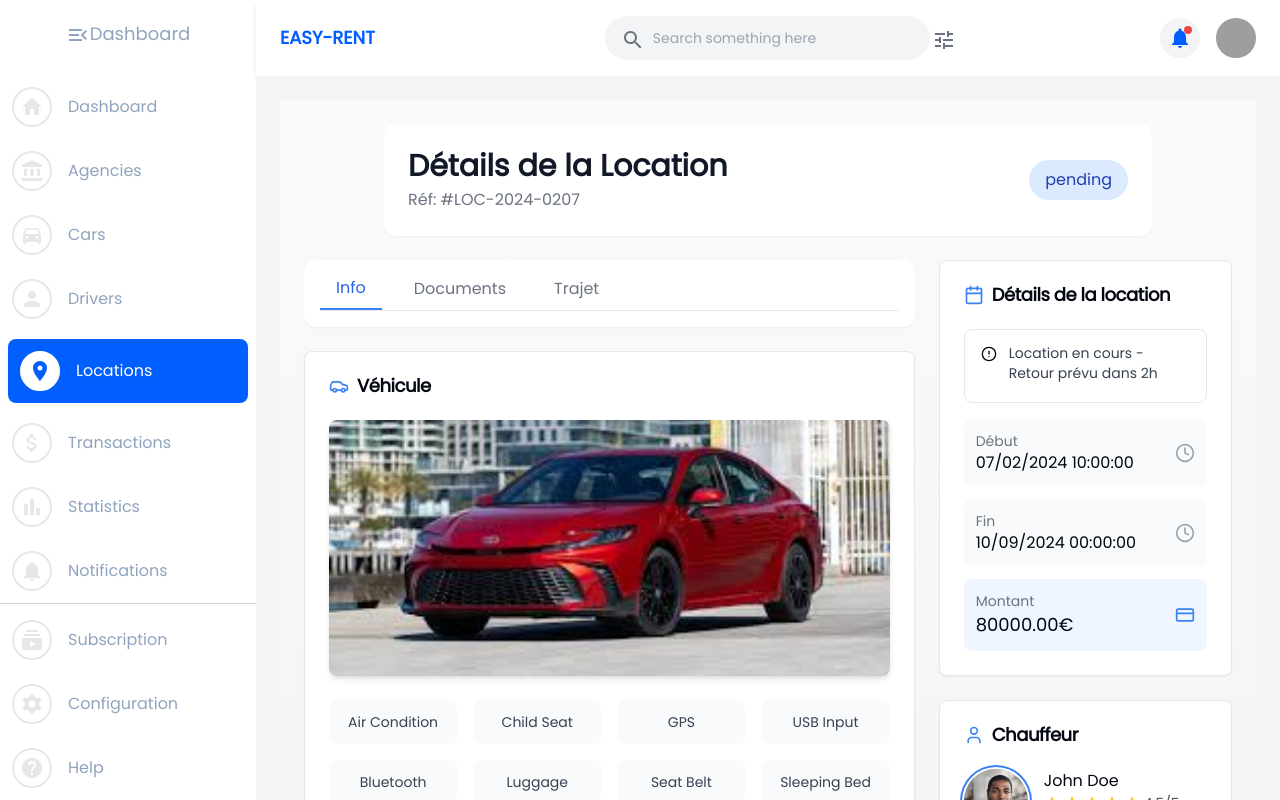
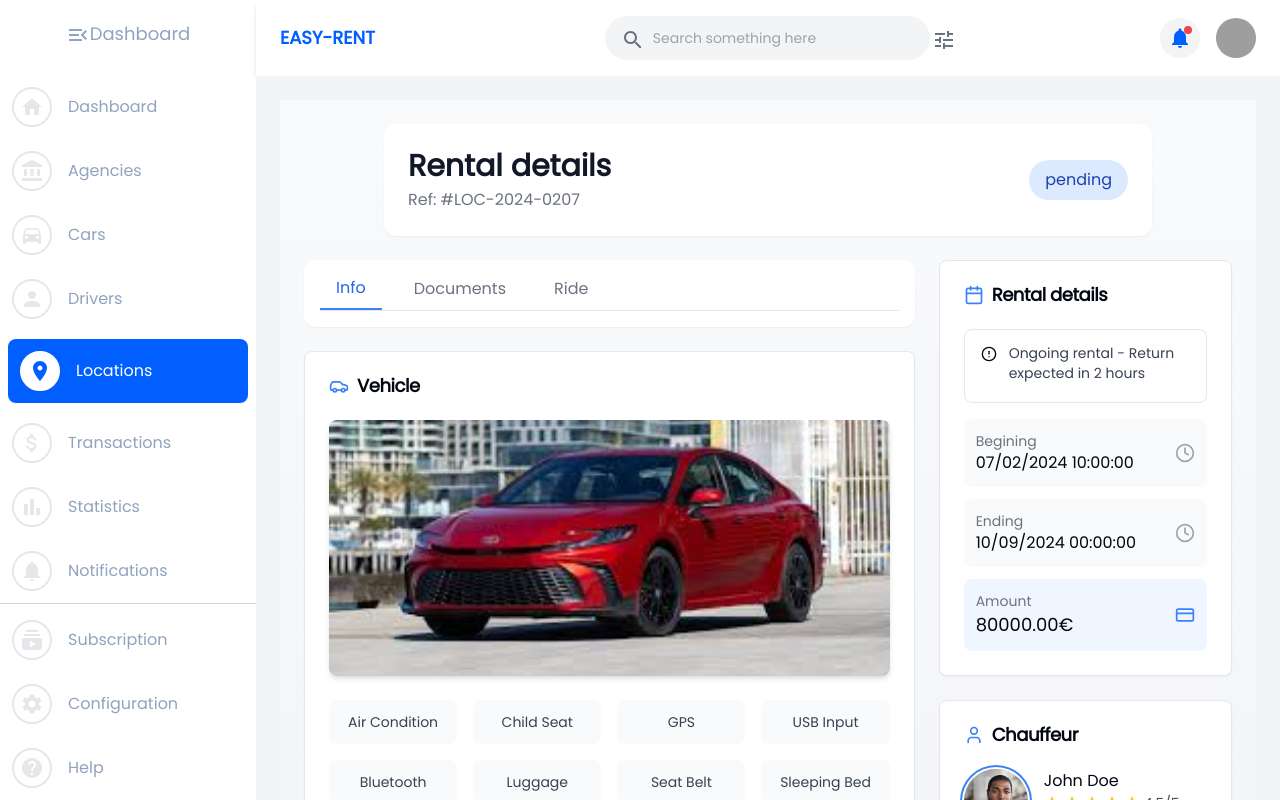
Before and after one commit to AdministrationReseau/easy-rental, a Next.js app: page /rentals/1 in a window 1280 px wide. Shown: the top 800 px of the page. Built offline with nearby package versions, Linux system fonts and the light colour scheme; grey boxes are pictures that could not be loaded; what @mui/material-nextjs would draw is missing.

Commit message:
Finalisation processus location cote client et cote organisation

```diff
--- a/public/data/cars.json
+++ b/public/data/cars.json
@@ -110,14 +110,14 @@
         "Experience ultimate comfort and cutting-edge technology in a premium driving experience.",
         "The BMW X5 combines elegance and power, setting new standards for modern SUVs."
       ],
-      "documents":[
+      "documents":
         {
           "cregistration_certificate":"/assets/document.pdf",
           "technical_inspection":"/assets/document.pdf",
           "insurance":"/assets/document.pdf",
           "tax_sticker":"/assets/document.pdf"
         }
-      ],
+      ,
       "pricePerDay": 5000,
       "vin": "1HD1BJY14GB123456",
       "fonctionnalities": {
@@ -207,14 +207,14 @@
         "Reliability and comfort combined with exceptional towing and payload capacity.",
         "The Ford F-150 embodies strength and innovation, inspired by decades of leadership in the truck segment."
       ],
-      "documents":[
+      "documents":
         {
           "cregistration_certificate":"/assets/document.pdf",
           "technical_inspection":"/assets/document.pdf",
           "insurance":"/assets/document.pdf",
           "tax_sticker":"/assets/document.pdf"
         }
-      ],
+      ,
       "pricePerDay": 3000,
       "vin": "1FTEW1E42JKD12345",
       "fonctionnalities": {
@@ -304,14 +304,14 @@
         "Experience ultimate comfort and cutting-edge technology in a premium driving experience.",
         "The BMW X5 combines elegance and power, setting new standards for modern SUVs."
       ],
-      "documents":[
+      "documents":
         {
           "cregistration_certificate":"/assets/document.pdf",
           "technical_inspection":"/assets/document.pdf",
           "insurance":"/assets/document.pdf",
           "tax_sticker":"/assets/document.pdf"
         }
-      ],
+      ,
       "pricePerDay": 1500,
       "vin": "5UXTY9C08N0B12345",
       "fonctionnalities": {
@@ -401,14 +401,14 @@
         "Experience ultimate comfort and cutting-edge technology in a premium driving experience.",
         "The BMW X5 combines elegance and power, setting new standards for modern SUVs."
       ],
-      "documents":[
+      "documents":
         {
           "cregistration_certificate":"/assets/document.pdf",
           "technical_inspection":"/assets/document.pdf",
           "insurance":"/assets/document.pdf",
           "tax_sticker":"/assets/document.pdf"
         }
-      ],
+      ,
       "pricePerDay": 10000,
       "vin": "W1X6D6BB8LP123456",
       "fonctionnalities": {
@@ -498,14 +498,14 @@
         "Safety and comfort while driving a futuristic and elegant sports car.",
         "NISMO has become the embodiment of Nissan‘s outstanding performance, inspired by the most unforgiving proving ground, the “race track“."
       ],
-      "documents":[
+      "documents":
         {
           "cregistration_certificate":"/assets/document.pdf",
           "technical_inspection":"/assets/document.pdf",
           "insurance":"/assets/document.pdf",
           "tax_sticker":"/assets/document.pdf"
         }
-      ],
+      ,
       "pricePerDay": 2500,
       "vin": "1HGBH41JXMN109186",
       "fonctionnalities": {
@@ -595,14 +595,14 @@
         "Experience ultimate comfort and cutting-edge technology in a premium driving experience.",
         "The BMW X5 combines elegance and power, setting new standards for modern SUVs."
       ],
-      "documents":[
+      "documents":
         {
           "cregistration_certificate":"/assets/document.pdf",
           "technical_inspection":"/assets/document.pdf",
           "insurance":"/assets/document.pdf",
           "tax_sticker":"/assets/document.pdf"
         }
-      ],
+      ,
       "pricePerDay": 5000,
       "vin": "1HD1BJY14GB123456",
       "fonctionnalities": {
@@ -692,14 +692,14 @@
         "Reliability and comfort combined with exceptional towing and payload capacity.",
         "The Ford F-150 embodies strength and innovation, inspired by decades of leadership in the truck segment."
       ],
-      "documents":[
+      "documents":
         {
           "cregistration_certificate":"/assets/document.pdf",
           "technical_inspection":"/assets/document.pdf",
           "insurance":"/assets/document.pdf",
           "tax_sticker":"/assets/document.pdf"
         }
-      ],
+      ,
       "pricePerDay": 3000,
       "vin": "1FTEW1E42JKD12345",
       "fonctionnalities": {
@@ -789,14 +789,14 @@
         "Experience ultimate comfort and cutting-edge technology in a premium driving experience.",
         "The BMW X5 combines elegance and power, setting new standards for modern SUVs."
       ],
-      "documents":[
+      "documents":
         {
           "cregistration_certificate":"/assets/document.pdf",
           "technical_inspection":"/assets/document.pdf",
           "insurance":"/assets/document.pdf",
           "tax_sticker":"/assets/document.pdf"
         }
-      ],
+      ,
       "pricePerDay": 1500,
       "vin": "5UXTY9C08N0B12345",
       "fonctionnalities": {
@@ -886,14 +886,14 @@
         "Experience ultimate comfort and cutting-edge technology in a premium driving experience.",
         "The BMW X5 combines elegance and power, setting new standards for modern SUVs."
       ],
-      "documents":[
+      "documents":
         {
           "cregistration_certificate":"/assets/document.pdf",
           "technical_inspection":"/assets/document.pdf",
           "insurance":"/assets/document.pdf",
           "tax_sticker":"/assets/document.pdf"
         }
-      ],
+      ,
       "pricePerDay": 10000,
       "vin": "W1X6D6BB8LP123456",
       "fonctionnalities": {
@@ -983,14 +983,14 @@
         "Safety and comfort while driving a futuristic and elegant sports car.",
         "NISMO has become the embodiment of Nissan‘s outstanding performance, inspired by the most unforgiving proving ground, the “race track“."
       ],
-      "documents":[
+      "documents":
         {
           "cregistration_certificate":"/assets/document.pdf",
           "technical_inspection":"/assets/document.pdf",
           "insurance":"/assets/document.pdf",
           "tax_sticker":"/assets/document.pdf"
         }
-      ],
+      ,
       "pricePerDay": 2500,
       "vin": "1HGBH41JXMN109186",
       "fonctionnalities": {
@@ -1080,14 +1080,14 @@
         "Experience ultimate comfort and cutting-edge technology in a premium driving experience.",
         "The BMW X5 combines elegance and power, setting new standards for modern SUVs."
       ],
-      "documents":[
+      "documents":
         {
           "cregistration_certificate":"/assets/document.pdf",
           "technical_inspection":"/assets/document.pdf",
           "insurance":"/assets/document.pdf",
           "tax_sticker":"/assets/document.pdf"
         }
-      ],
+      ,
       "pricePerDay": 5000,
       "vin": "1HD1BJY14GB123456",
       "fonctionnalities": {
@@ -1177,14 +1177,14 @@
         "Reliability and comfort combined with exceptional towing and payload capacity.",
         "The Ford F-150 embodies strength and innovation, inspired by decades of leadership in the truck segment."
       ],
-      "documents":[
+      "documents":
         {
           "cregistration_certificate":"/assets/document.pdf",
           "technical_inspection":"/assets/document.pdf",
           "insurance":"/assets/document.pdf",
           "tax_sticker":"/assets/document.pdf"
         }
-      ],
+      ,
       "pricePerDay": 3000,
       "vin": "1FTEW1E42JKD12345",
       "fonctionnalities": {
@@ -1274,14 +1274,14 @@
         "Experience ultimate comfort and cutting-edge technology in a premium driving experience.",
         "The BMW X5 combines elegance and power, setting new standards for modern SUVs."
       ],
-      "documents":[
+      "documents":
         {
           "cregistration_certificate":"/assets/document.pdf",
           "technical_inspection":"/assets/document.pdf",
           "insurance":"/assets/document.pdf",
           "tax_sticker":"/assets/document.pdf"
         }
-      ],
+      ,
       "pricePerDay": 1500,
       "vin": "5UXTY9C08N0B12345",
       "fonctionnalities": {
@@ -1371,14 +1371,14 @@
         "Experience ultimate comfort and cutting-edge technology in a premium driving experience.",
         "The BMW X5 combines elegance and power, setting new standards for modern SUVs."
       ],
-      "documents":[
+      "documents":
         {
           "cregistration_certificate":"/assets/document.pdf",
           "technical_inspection":"/assets/document.pdf",
           "insurance":"/assets/document.pdf",
           "tax_sticker":"/assets/document.pdf"
         }
-      ],
+      ,
       "pricePerDay": 10000,
       "vin": "W1X6D6BB8LP123456",
       "fonctionnalities": {
@@ -1468,14 +1468,14 @@
         "Safety and comfort while driving a futuristic and elegant sports car.",
         "NISMO has become the embodiment of Nissan‘s outstanding performance, inspired by the most unforgiving proving ground, the “race track“."
       ],
-      "documents":[
+      "documents":
         {
           "cregistration_certificate":"/assets/document.pdf",
           "technical_inspection":"/assets/document.pdf",
           "insurance":"/assets/document.pdf",
           "tax_sticker":"/assets/document.pdf"
         }
-      ],
+      ,
       "pricePerDay": 2500,
       "vin": "1HGBH41JXMN109186",
       "fonctionnalities": {
@@ -1565,14 +1565,14 @@
         "Experience ultimate comfort and cutting-edge technology in a premium driving experience.",
         "The BMW X5 combines elegance and power, setting new standards for modern SUVs."
       ],
-      "documents":[
+      "documents":
         {
           "cregistration_certificate":"/assets/document.pdf",
           "technical_inspection":"/assets/document.pdf",
           "insurance":"/assets/document.pdf",
           "tax_sticker":"/assets/document.pdf"
         }
-      ],
+      ,
       "pricePerDay": 5000,
       "vin": "1HD1BJY14GB123456",
       "fonctionnalities": {
@@ -1662,14 +1662,14 @@
         "Reliability and comfort combined with exceptional towing and payload capacity.",
         "The Ford F-150 embodies strength and innovation, inspired by decades of leadership in the truck segment."
       ],
-      "documents":[
+      "documents":
         {
           "cregistration_certificate":"/assets/document.pdf",
           "technical_inspection":"/assets/document.pdf",
           "insurance":"/assets/document.pdf",
           "tax_sticker":"/assets/document.pdf"
         }
-      ],
+      ,
       "pricePerDay": 3000,
       "vin": "1FTEW1E42JKD12345",
       "fonctionnalities": {
@@ -1759,14 +1759,14 @@
         "Experience ultimate comfort and cutting-edge technology in a premium driving experience.",
         "The BMW X5 combines elegance and power, setting new standards for modern SUVs."
       ],
-      "documents":[
+      "documents":
         {
           "cregistration_certificate":"/assets/document.pdf",
           "technical_inspection":"/assets/document.pdf",
           "insurance":"/assets/document.pdf",
           "tax_sticker":"/assets/document.pdf"
         }
-      ],
+      ,
       "pricePerDay": 1500,
       "vin": "5UXTY9C08N0B12345",
       "fonctionnalities": {
@@ -1856,14 +1856,14 @@
         "Experience ultimate comfort and cutting-edge technology in a premium driving experience.",
         "The BMW X5 combines elegance and power, setting new standards for modern SUVs."
       ],
-      "documents":[
+      "documents":
         {
           "cregistration_certificate":"/assets/document.pdf",
           "technical_inspection":"/assets/document.pdf",
           "insurance":"/assets/document.pdf",
           "tax_sticker":"/assets/document.pdf"
         }
-      ],
+      ,
       "pricePerDay": 10000,
       "vin": "W1X6D6BB8LP123456",
       "fonctionnalities": {
--- a/src/app/(Organisation)/rentals/[id]/page.tsx
+++ b/src/app/(Organisation)/rentals/[id]/page.tsx
@@ -21,7 +21,21 @@ import { DriverProps } from '@/utils/types/DriverProps';
 
 export const DocumentList = ({ documents }: { documents?: { registration_certificate: string; technical_inspection: string; insurance: string; tax_sticker: string[] } }) => {
     if (!documents) return null; // Gestion du cas undefined
+    // États pour contrôler l'ouverture de la modale et l'URL du PDF
+    const [modalOpen, setModalOpen] = useState(false);
+    const [pdfUrl, setPdfUrl] = useState<string>("");
 
+     // Fonction pour ouvrir la modale avec le PDF
+     const openPdfModal = (pdfUrl: string) => {
+        setPdfUrl(pdfUrl);  // Mettez l'URL du PDF dans l'état
+        setModalOpen(true);  // Ouvrir la modale
+    };
+
+    // Fonction pour fermer la modale
+    const closeModal = () => {
+        setModalOpen(false);
+        setPdfUrl("");  // Réinitialiser l'URL du PDF
+    };
     const documentLabels: { [key: string]: string } = {
         registration_certificate: "Registration_certificate",
         technical_inspection : "Technical_inspection",
@@ -31,16 +45,25 @@ export const DocumentList = ({ documents }: { documents?: { registration_certifi
 
     console.log(documents);
 
-    // Fonction pour ouvrir la modale avec un PDF
-const openPdfModal = (pdfUrl: string) => {
-    // Logique pour ouvrir la modale ou afficher le PDF
-    console.log("Ouverture du PDF", pdfUrl);
-    // Par exemple, tu pourrais mettre à jour l'état pour afficher une modale
-    // setModalOpen(true);
-    // setPdfUrl(pdfUrl);
-};
 
     return (
+        <>
+            {/* Modale pour afficher le PDF */}
+            {modalOpen && (
+                <div className="fixed inset-0 flex items-center justify-center bg-gray-800 bg-opacity-50 z-50">
+                    <div className="bg-white p-4 rounded-lg">
+                        <button onClick={closeModal} className="text-red-500">Close</button>
+                        <iframe
+                            src={pdfUrl}
+                            width="600"
+                            height="400"
+                            title="PDF Viewer"
+                            frameBorder="0">
+                        </iframe>
+                    </div>
+                </div>
+            )}
+
         <div className="space-y-4">
             {Object.entries(documents).map(([key, value], index) => (
                 <div key={index}
@@ -63,7 +86,8 @@ const openPdfModal = (pdfUrl: string) => {
                             ))
                         ) : (
                             <button
-                            className="text-blue-500 hover:text-blue-600 ml-4">
+                                onClick={() => openPdfModal(value)}  // Ouvre la modale avec l'URL du PDF
+                                className="text-blue-500 hover:text-blue-600">
                                 Voir
                             </button>
 
@@ -72,6 +96,7 @@ const openPdfModal = (pdfUrl: string) => {
                 </div>
             ))}
         </div>
+    </>
     );
 };
 
@@ -132,7 +157,7 @@ const LocationDetails = () => {
 
         return anniversairePasse ? diff : diff - 1;
     }
-    console.log(differenceEnAnnees("2020-09-09T08:00:00")); // Exemple avec le 18 août 2010
+    // console.log(differenceEnAnnees("2020-09-09T08:00:00")); // Exemple avec le 18 août 2010
 
     // Chargement des données de location
         useEffect(() => {
@@ -233,17 +258,17 @@ const LocationDetails = () => {
     );
 
     return (
-        <div className="min-h-screen bg-gradient-to-b from-gray-50 to-gray-100 p-6">
+        <div className="text-primary-text min-h-screen bg-gradient-to-b from-gray-50 to-gray-100 p-6">
             <div className="max-w-7xl mx-auto space-y-6">
                 <div
                     className="bg-white rounded-xl p-6 shadow-sm hover:shadow-md transition-shadow duration-300 w-full max-w-3xl mx-auto">
                     <div className="flex flex-wrap justify-between items-center gap-4">
                         <div className="w-full sm:w-auto">
                             <h1 className="text-xl sm:text-2xl md:text-3xl font-bold text-gray-900">
-                                Détails de la Location
+                                Rental details
                             </h1>
                             <p className="text-gray-500 mt-1 text-sm sm:text-base">
-                                Réf: #LOC-2024-0207
+                                Ref: #LOC-2024-0207
                             </p>
                         </div>
                         <div className="flex flex-col items-start sm:items-end w-full sm:w-auto">
@@ -262,7 +287,7 @@ const LocationDetails = () => {
                     <div className="lg:col-span-2 space-y-6">
                         <div className="bg-white rounded-xl p-4 shadow-sm">
                             <div className="flex space-x-4 border-b">
-                                {['info', 'documents', 'trajet'].map((tab) => (
+                                {['info', 'documents', 'ride'].map((tab) => (
                                     <button
                                         key={tab}
                                         onClick={() => setActiveTab(tab)}
@@ -283,7 +308,7 @@ const LocationDetails = () => {
                                 <CardHeader>
                                     <CardTitle className="flex items-center gap-2">
                                         <CarIcon className="h-5 w-5 text-blue-500"/>
-                                        Véhicule
+                                        Vehicle
                                     </CardTitle>
                                 </CardHeader>
                                 <CardContent>
@@ -320,7 +345,7 @@ const LocationDetails = () => {
                         {activeTab === 'documents' && (
                             <Card>
                                 <CardHeader>
-                                    <CardTitle>Documents du véhicule</CardTitle>
+                                    <CardTitle>Documents of vehicle</CardTitle>
                                 </CardHeader>
                                 <CardContent>
                                     <DocumentList documents={vehicle?.documents}/>
@@ -328,27 +353,27 @@ const LocationDetails = () => {
                             </Card>
                         )}
 
-                        {activeTab === 'trajet' && (
+                        {activeTab === 'ride' && (
                             <Card>
                                 <CardHeader>
                                     <CardTitle className="flex items-center gap-2">
                                         <MapIcon className="h-5 w-5 text-blue-500"/>
-                                        Trajet
+                                        Ride
                                     </CardTitle>
                                 </CardHeader>
                                 <CardContent>
                                     <div className="space-y-4">
                                         <div
                                             className="bg-gray-100 w-full h-64 rounded-lg flex items-center justify-center">
-                                            <p className="text-gray-500">Carte du trajet</p>
+                                            <p className="text-gray-500">Route map</p>
                                         </div>
                                         <div className="grid grid-cols-1 md:grid-cols-2 gap-4 mt-4">
                                             <div className="p-4 bg-green-50 rounded-lg">
-                                                <p className="text-sm text-gray-500">Départ</p>
+                                                <p className="text-sm text-gray-500">Departure</p>
                                                 <p className="font-medium">{location.pick_up.place}</p>
                                             </div>
                                             <div className="p-4 bg-red-50 rounded-lg">
-                                                <p className="text-sm text-gray-500">Arrivée</p>
+                                                <p className="text-sm text-gray-500">Arrival</p>
                                                 <p className="font-medium">{location.drop_off.place}</p>
                                             </div>
                                         </div>
@@ -365,7 +390,7 @@ const LocationDetails = () => {
                             <CardHeader>
                                 <CardTitle className="flex items-center gap-2">
                                     <CalendarIcon className="h-5 w-5 text-blue-500"/>
-                                    Détails de la location
+                                    Rental details
                                 </CardTitle>
                             </CardHeader>
                             <CardContent>
@@ -373,14 +398,14 @@ const LocationDetails = () => {
                                     <Alert>
                                         <AlertCircleIcon className="h-4 w-4"/>
                                         <AlertDescription>
-                                            Location en cours - Retour prévu dans 2h
+                                        Ongoing rental - Return expected in 2 hours
                                         </AlertDescription>
                                     </Alert>
 
                                     <div className="space-y-3">
                                         <div className="flex justify-between items-center p-3 bg-gray-50 rounded-lg">
                                             <div>
-                                                <p className="text-sm text-gray-500">Début</p>
+                                                <p className="text-sm text-gray-500">Begining</p>
                                                 <p className="font-medium">
                                                     {new Date(location.pick_up.date).toLocaleString('fr-FR')}
                                                 </p>
@@ -390,7 +415,7 @@ const LocationDetails = () => {
 
                                         <div className="flex justify-between items-center p-3 bg-gray-50 rounded-lg">
                                             <div>
-                                                <p className="text-sm text-gray-500">Fin</p>
+                                                <p className="text-sm text-gray-500">Ending</p>
                                                 <p className="font-medium">
                                                     {new Date(location.drop_off.date).toLocaleString('fr-FR')}
                                                 </p>
@@ -400,7 +425,7 @@ const LocationDetails = () => {
 
                                         <div className="flex justify-between items-center p-3 bg-blue-50 rounded-lg">
                                             <div>
-                                                <p className="text-sm text-gray-500">Montant</p>
+                                                <p className="text-sm text-gray-500">Amount</p>
                                                 <p className="font-medium text-lg">
                                                     {location.price}€
                                                 </p>
@@ -436,7 +461,7 @@ const LocationDetails = () => {
                                             <div>
                                                 <p className="font-medium">{driver?.first_name} {driver?.last_name} </p>
                                                 <RatingStars rating={driver?.rating}/>
-                                                <p className="text-sm text-gray-500">{differenceEnAnnees(driver?.created_at)} an(s) d&#39;expérience</p>
+                                                <p className="text-sm text-gray-500">{differenceEnAnnees(driver?.created_at)} an(s) d&#39;experience</p>
                                             </div>
                                         </div>
 
@@ -448,7 +473,7 @@ const LocationDetails = () => {
                                             </a>
                                             <div className="flex items-center space-x-2 p-2 bg-gray-50 rounded-lg">
                                                 <KeyIcon className="h-4 w-4 text-gray-500"/>
-                                                <span className="text-sm">Permis: {driver.license_number}</span>
+                                                <span className="text-sm">Licence: {driver.license_number}</span>
                                             </div>
                                         </div>
                                     </div>
```
Also changed, not shown: src/app/(customer)/customer/cars/[id]/location/page.tsx (+72 -75 lines), src/components/CountryPicker.tsx (+7 -7 lines), src/components/DatePicker.tsx (+85 -15 lines), src/components/customer/RentalSummary.tsx (+6 -14 lines).
